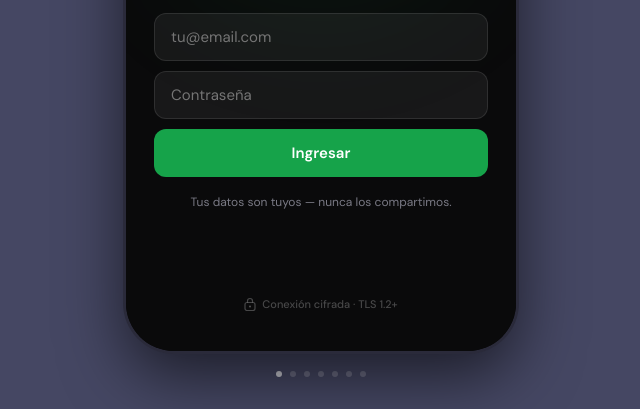
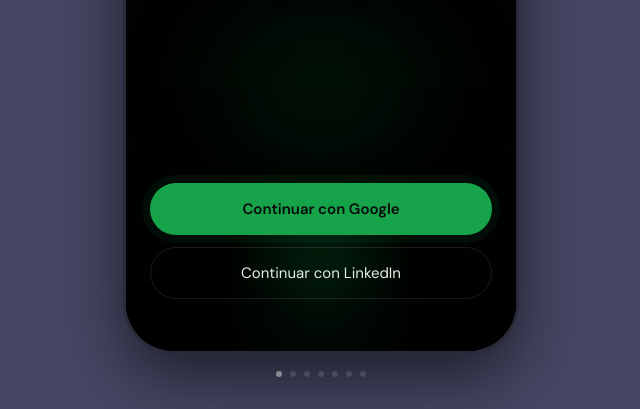
Before and after one commit to eschtorres-cyber/up-prototipo, a plain HTML site: page index.html in a window 1280 px wide. Shown: the part 551-960 px from the top of the page, without its empty margins (319-959 px from the left). Drawn offline with nearby package versions, Linux system fonts and the light colour scheme.

Commit message:
fix: S1 como pantalla de login principal, auth real en botones Google/LinkedIn

```diff
--- a/index.html
+++ b/index.html
@@ -910,8 +910,8 @@ body {
 
 <div class="phone" id="phone">
 
-  <!-- ▓▓▓ S0 — GOOGLE SIGN IN ▓▓▓ -->
-  <div class="screen active" id="s0">
+  <!-- ▓▓▓ S0 — GOOGLE SIGN IN (desactivado, reemplazado por S1) ▓▓▓ -->
+  <div class="screen" id="s0">
     <!-- Fondo oscuro con glow sutil -->
     <div style="position:absolute;inset:0;background:var(--bg-base);overflow:hidden;">
       <div style="position:absolute;top:35%;left:50%;transform:translateX(-50%);width:320px;height:220px;background:rgba(22,163,74,0.07);border-radius:50%;filter:blur(60px);pointer-events:none;"></div>
@@ -988,8 +988,8 @@ body {
     </div>
   </div>
 
-  <!-- ▓▓▓ S1 — WELCOME ▓▓▓ -->
-  <div class="screen" id="s1">
+  <!-- ▓▓▓ S1 — WELCOME + LOGIN ▓▓▓ -->
+  <div class="screen active" id="s1">
     <!-- Fondo atmosférico: capas CSS para profundidad cinematográfica -->
     <div style="position:absolute;inset:0;overflow:hidden;">
       <div style="position:absolute;inset:0;background:#020503;"></div>
@@ -1024,8 +1024,8 @@ body {
     </div>
     <div class="s1-cta" style="position:relative;z-index:5;padding:0 24px 52px;display:flex;flex-direction:column;gap:12px;">
       <div class="accent-glow-bg"></div>
-      <button class="btn-primary has-glow" onclick="goTo('s2')">Continuar con Google</button>
-      <button class="btn-ghost" onclick="goTo('s2')">Continuar con LinkedIn</button>
+      <button class="btn-primary has-glow" onclick="handleGoogleSignIn()">Continuar con Google</button>
+      <button class="btn-ghost" onclick="handleGoogleSignIn()">Continuar con LinkedIn</button>
     </div>
   </div>
 
@@ -1836,7 +1836,7 @@ body {
 </div>
 
 <script>
-let currentScreen = 's0';
+let currentScreen = 's1';
 
 // ── SUPABASE ─────────────────────────────────────────
 const SUPA_URL = 'https://bewaxdubytxnpkwegsma.supabase.co';
```
